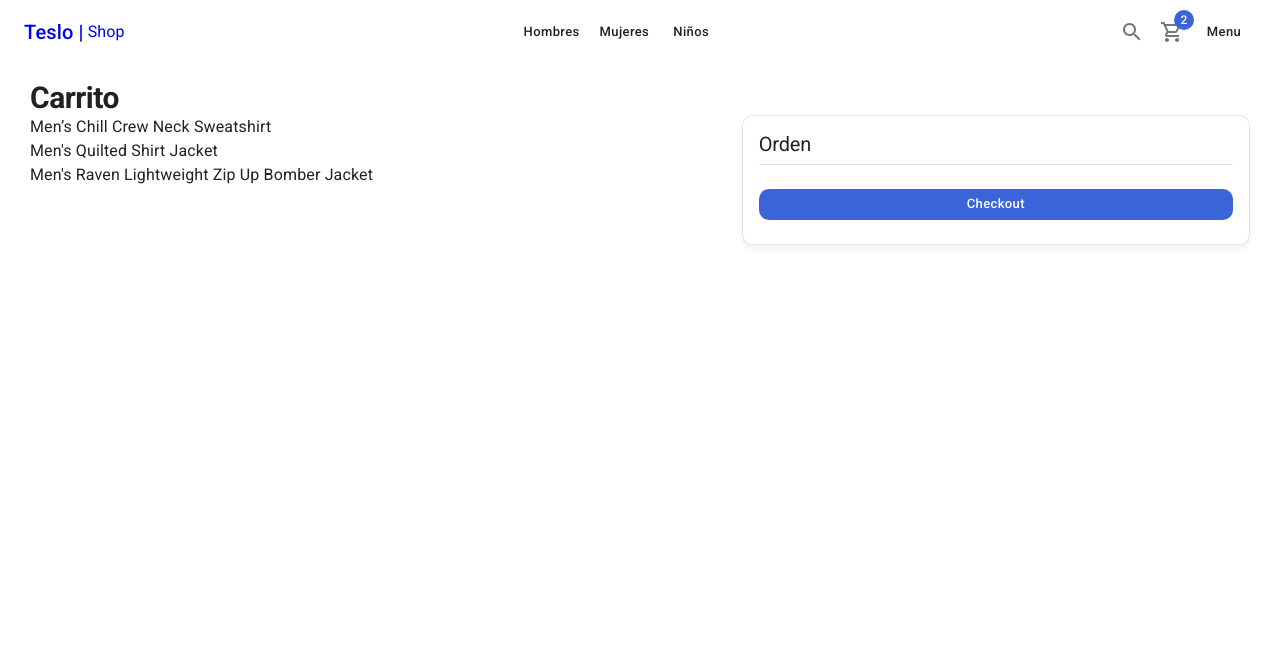
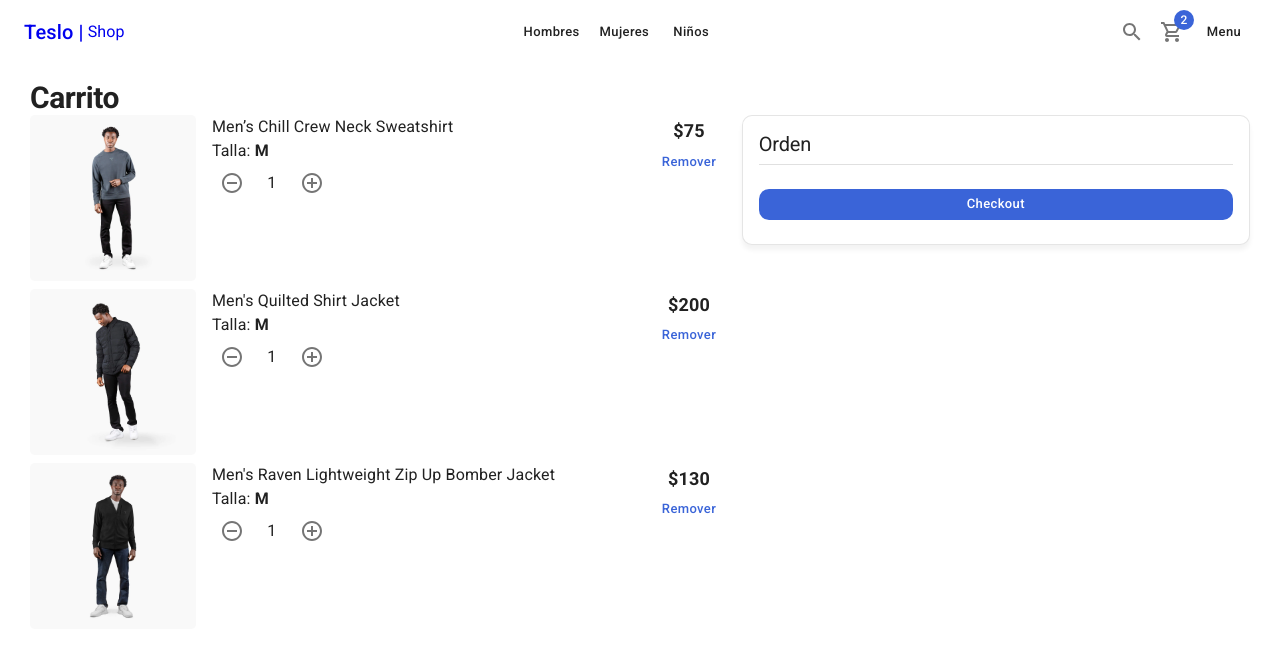
Before and after one commit to JorgeDGutierrez/teslo-shop, a Next.js app: page /cart in a window 1280 px wide. Shown: the top 656 px of the page. Built offline with nearby package versions, Linux system fonts and the light colour scheme.

Commit message:
productos carrito

```diff
--- a/components/cart/CartList.tsx
+++ b/components/cart/CartList.tsx
@@ -1,6 +1,7 @@
-import { Typography } from "@mui/material"
+import { Box, Button, CardActionArea, CardMedia, Grid, Link, Typography } from "@mui/material"
 import { initialData } from "../../database/products"
-
+import NextLink from 'next/link'
+import { ItemCounter } from "../ui"
 
 
 const productsInCart = [
@@ -15,7 +16,38 @@ export const CartList = () => {
         <>
             {
                 productsInCart.map(product => (
-                    <Typography key={product.slug} >{product.title}</Typography>
+                    <Grid container spacing={2} key={product.slug} sx={{ mb: 1 }}>
+                        <Grid item xs={3} >
+                            {/* TODO: llevar a la pagina del producto */}
+                            <NextLink href='/product/slug' passHref>
+                                <Link>
+                                    <CardActionArea>
+                                        <CardMedia
+                                            image={`products/${product.images[0]}`}
+                                            component='img'
+                                            sx={{ borderRadius: '5px' }}
+                                        />
+                                    </CardActionArea>
+                                </Link>
+                            </NextLink>
+                        </Grid>
+                        <Grid item xs={7}>
+                            <Box display='flex' flexDirection='column'>
+                                <Typography variant='body1' >{product.title}</Typography>
+                                <Typography variant='body1' >Talla: <strong>M</strong></Typography>
+
+                                {/* Condicional */}
+                                <ItemCounter />
+                            </Box>
+                        </Grid>
+                        <Grid item xs={2} display='flex' alignItems='center' flexDirection={'column'} >
+                            <Typography variant='subtitle1' >{`$${product.price}`}</Typography>
+                            {/* Editable */}
+                            <Button variant='text' color='secondary' >
+                                Remover
+                            </Button>
+                        </Grid>
+                    </Grid>
                 ))
             }
         </>
```
